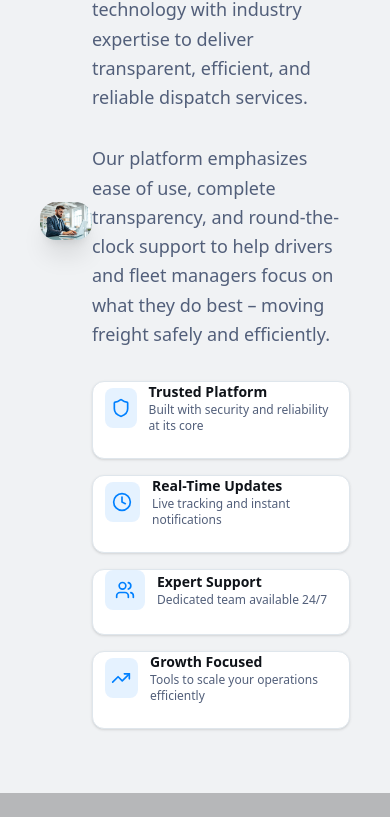
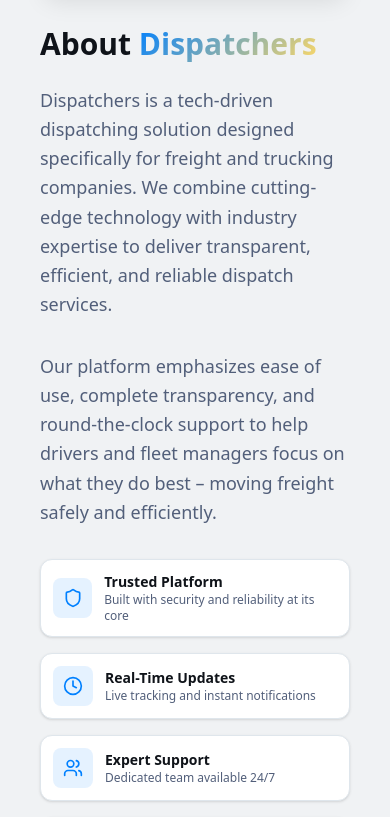
Before and after one commit to KhawajaFashi/truckera, a Next.js app: page / in a window 390 px wide. Shown: the part 1155-1972 px from the top of the page. Built offline with nearby package versions, Linux system fonts and the light colour scheme.

Commit message:
Adjusting About Section

```diff
--- a/app/globals.css
+++ b/app/globals.css
@@ -52,6 +52,7 @@
   --radius-md: calc(var(--radius) - 2px);
   --radius-lg: var(--radius);
   --radius-xl: calc(var(--radius) + 4px);
+  --breakpoint-3xl: 130rem;
 }
 
 :root {
--- a/components/AboutSection.tsx
+++ b/components/AboutSection.tsx
@@ -6,7 +6,7 @@
   const features = aboutFeatures;
 
   return (
-    <section id="about" className="flex justify-center items-center py-16 lg:py-24 px-10  lg:px-32 bg-background ">
+    <section id="about" className="flex justify-center items-center py-16 lg:py-24 px-10  lg:px-32 bg-background max-lg:flex-col">
       {/* Image */}
       <div className="animate-fade-in lg:mr-10 mb-10">
         <Image
@@ -14,7 +14,7 @@
           alt="Professional logistics management"
           width={400}
           height={400}
-          className="rounded-2xl shadow-xl w-screen h-auto"
+          className="rounded-2xl shadow-xl w-screen h-auto 2xl:w-[80vw] 3xl:w-[50vw]"
         />
       </div>
       {/* Content */}
@@ -37,7 +37,7 @@
         <div className="grid lg:grid-cols-2 gap-4">
           {features.map((feature, index) => (
             <Card key={index} className="border-border hover:shadow-md transition-shadow">
-              <CardContent className="px-3">
+              <CardContent className="p-3">
                 <div className="flex items-center space-x-3">
                   <div className="w-10 h-10 rounded-lg bg-primary/10 flex items-center justify-center">
                     <feature.icon className="w-5 h-5 text-primary" />
```
